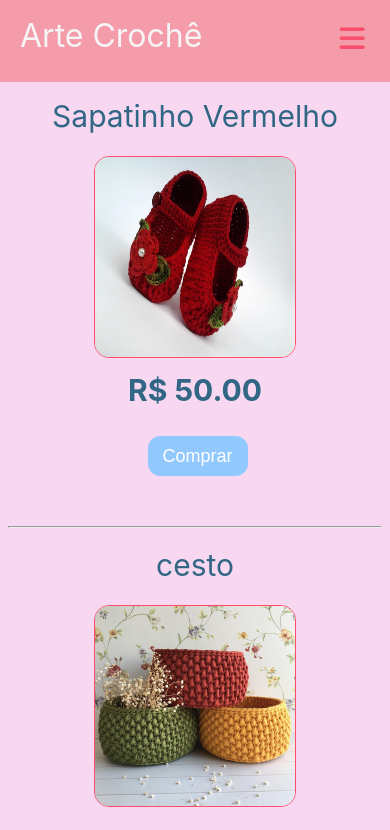
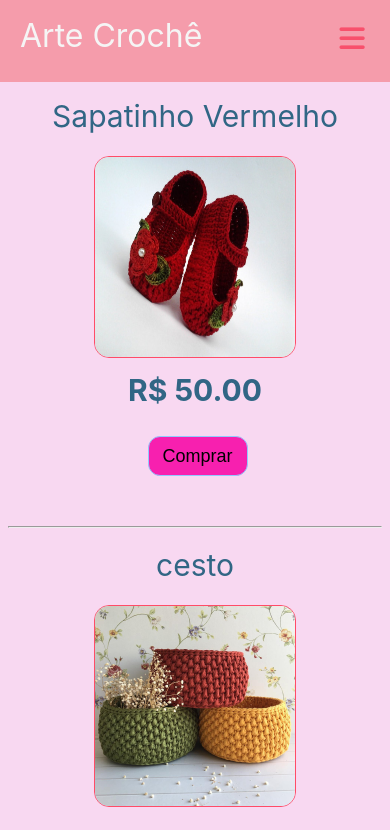
Before and after one commit to Pedroshalom/croche_art, a React (Create React App) app: page /about in a window 390 px wide. Shown: the top 830 px of the page. Built offline with nearby package versions, Linux system fonts and the light colour scheme.

Commit message:
alterando footer

```diff
--- a/src/index.css
+++ b/src/index.css
@@ -214,7 +214,7 @@
 }
 
 .btn span {
-  color: white;
+  color: rgb(255, 255, 255);
   font-size: 18px;
   font-weight: 100;
 }
@@ -430,10 +430,21 @@
     height: 40px;
     border-radius: 12px;
     cursor: pointer;
-    background: #91C9FF;
+    background: #f720af;
     border: 1px solid #91C9FF;
     outline: none;
     transition: 1s ease-in-out;
+  }
+
+  .btn:hover {
+    transition: 1s ease-in-out;
+    background: whitesmoke;
+  }
+
+  .btn span {
+    color: black;
+    font-size: 18px;
+    font-weight: 100;
   }
 
   img {
```
